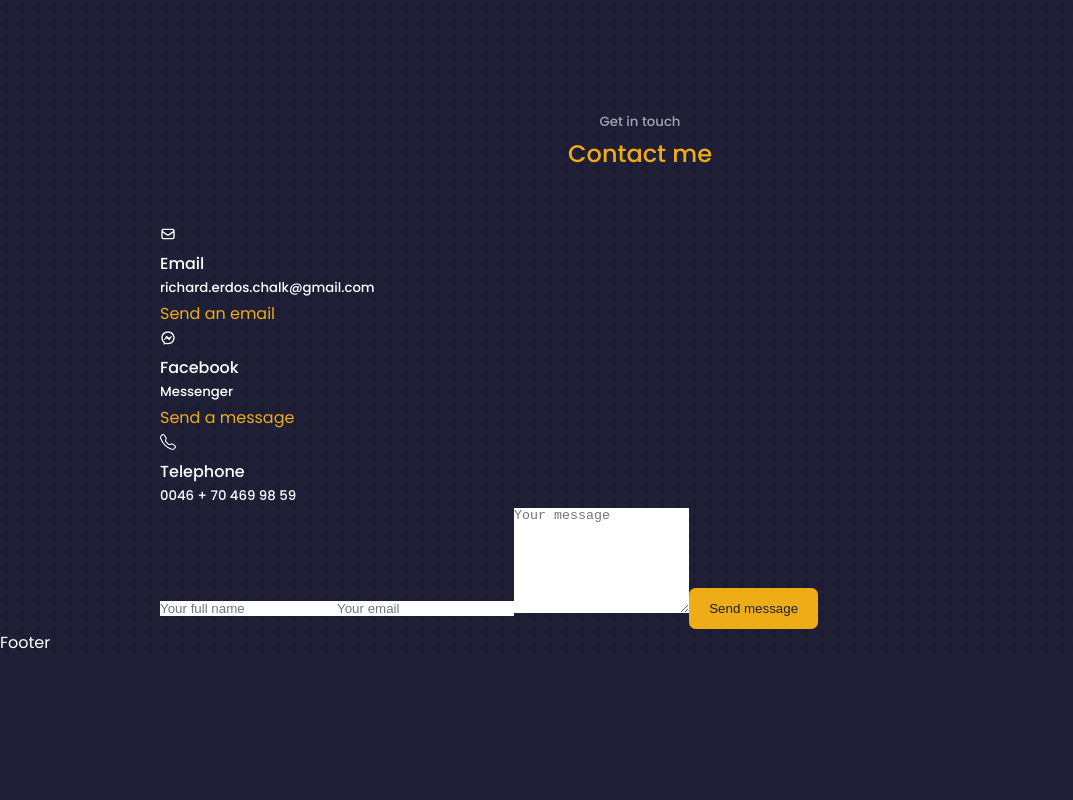
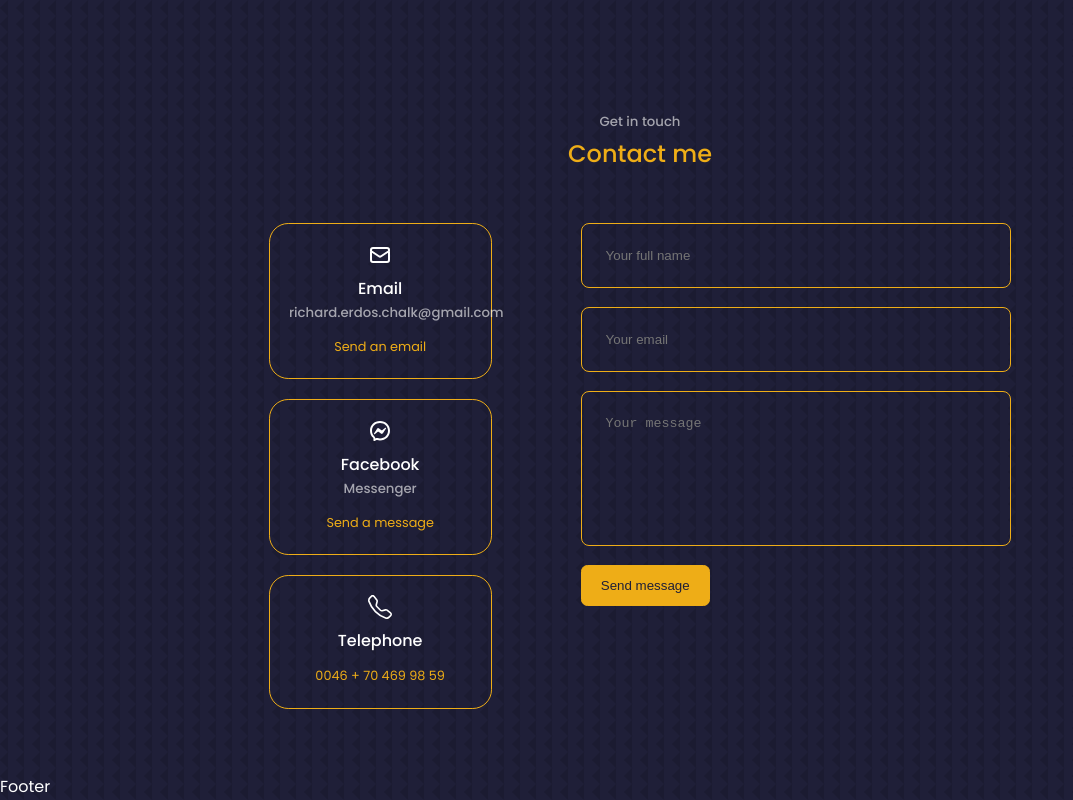
Before and after one commit to RichardChalk/portfolio, a React (Create React App) app: page / in a window 1280 px wide. Shown: the part 4448-5248 px from the top of the page, without its empty margins (0-1073 px from the left). Before the commit the page ends 5104 px from the top, so only its background shows below. Built offline with nearby package versions, Linux system fonts and the light colour scheme.

Commit message:
Finsihed contact styling

```diff
--- a/src/components/contact/Contact.jsx
+++ b/src/components/contact/Contact.jsx
@@ -14,30 +14,30 @@ const Contact = () => {
       {/* LEFT SIDE - Contact options ================================== */}
       <div className="contact__options">
         <article className="contact__option">
-          <HiOutlineMail/>
+          <HiOutlineMail className="contact__option-icon"/>
           <h4>Email</h4>
           <h5>richard.erdos.chalk@gmail.com</h5>
           <a href="mailto:richard.erdos.chalk@gmail.com" target="_blank">Send an email</a>
         </article>
         <article className="contact__option">
-          <RiMessengerLine/>
+          <RiMessengerLine className="contact__option-icon"/>
           <h4>Facebook</h4>
           <h5>Messenger</h5>
           <a href="https://m.me/richard.chalk.3" target="_blank">Send a message</a>
         </article>
 
         <article className="contact__option">
-          <BsTelephone/>
+          <BsTelephone className="contact__option-icon"/>
           <h4>Telephone</h4>
-          <h5>0046 + 70 469 98 59</h5>
+          <a>0046 + 70 469 98 59</a>
         </article>
       </div>
 
       {/* RIGHT SIDE - Contact form ==================================== */}
-      <form action="">
-        <input type="text" name="name" placeholder="Your full name" required/>
-        <input type="email" name="email" placeholder="Your email" required />
-        <textarea rows="7" placeholder="Your message" required />
+      <form action="" className="contact__form">
+        <input type="text" className="contact__input" name="name" placeholder="Your full name" required/>
+        <input type="email" className="contact__input" name="email" placeholder="Your email" required />
+        <textarea rows="7" className="contact__input" placeholder="Your message" required />
         <button type="submit" className="btn btn-primary">Send message</button>
       </form>
     </div>
--- a/src/components/contact/contact.css
+++ b/src/components/contact/contact.css
@@ -0,0 +1,60 @@
+/* LEFT - Contact options ========================================= */
+
+.container.contact__container{
+    width: 58%;
+    display: grid;
+    grid-template-columns: 30% 58%;
+    gap: 12%;
+    margin-bottom: 4rem;
+}
+
+.contact__options{
+    display: flex;
+    flex-direction: column;
+    gap: 1.2rem;
+}
+
+.contact__option{
+    background-color: transparent;
+    padding: 1.2rem;
+    border-radius: 1.2rem;
+    text-align: center;
+    border: 1px solid var(--colour-primary);
+    transition: var(--transition);
+}
+
+.contact__option:hover{
+    background: var(--colour-bg-variant);
+    border: 1px solid transparent;
+}
+
+.contact__option-icon{
+    font-size: 1.5rem;
+}
+
+.contact__option h5{
+    color: var(--colour-light);
+}
+
+.contact__option a {
+    margin-top: 0.7rem;
+    display: inline-block;
+    font-size: .8rem;
+}
+
+/* RIGHT - Form ========================================= */
+.contact__form{
+    display: flex;
+    flex-direction: column;
+    gap: 1.2rem;
+}
+
+.contact__input{
+    width: 100%;
+    padding: 1.5rem;
+    border-radius: .5rem;
+    background: transparent;
+    border: 1px solid var(--colour-primary);
+    resize: none; /* Dont allow user to resize textarea */
+    color: var(--colour-white);
+}
--- a/src/components/testimonials/References.jsx
+++ b/src/components/testimonials/References.jsx
@@ -11,7 +11,7 @@ import AVTR4 from "../../assets/avatar4.jpg"
 
 // import Swiper core and required modules
 // import { Navigation, Pagination, Scrollbar, A11y } from 'swiper';
-import { Pagination, Navigation } from 'swiper';
+import { Pagination } from 'swiper';
 
 import { Swiper, SwiperSlide } from 'swiper/react';
 
```
